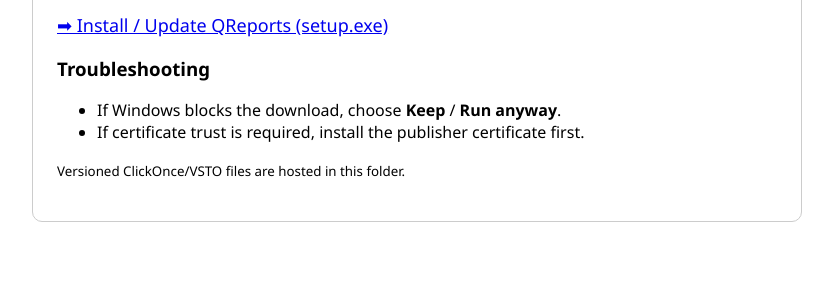
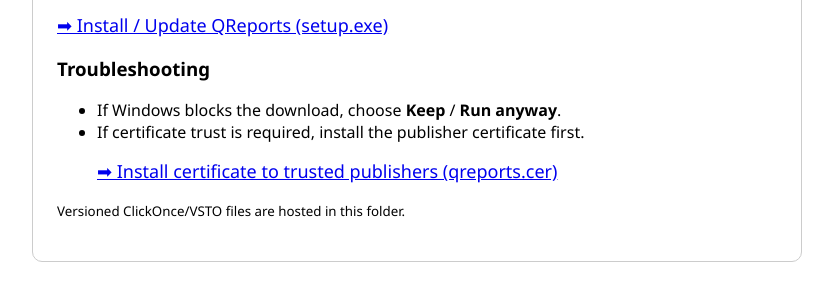
Before and after one commit to Steely-Staffstead/InstallQreports, a plain HTML site: page docs/index.html in a window 1280 px wide. Shown: the part 176-476 px from the top of the page, without its empty margins (8-841 px from the left). Drawn offline with Linux system fonts and the light colour scheme.

Commit message:
Add link to install certificate in troubleshooting section

```diff
--- a/docs/index.html
+++ b/docs/index.html
@@ -20,6 +20,7 @@
     <ul>
       <li>If Windows blocks the download, choose <b>Keep</b> / <b>Run anyway</b>.</li>
       <li>If certificate trust is required, install the publisher certificate first.</li>
+      <p><a href="qreports.cer">➡ Install certificate to trusted publishers (qreports.cer)</a></p>
     </ul>
 
     <p><small>Versioned ClickOnce/VSTO files are hosted in this folder.</small></p>
```
